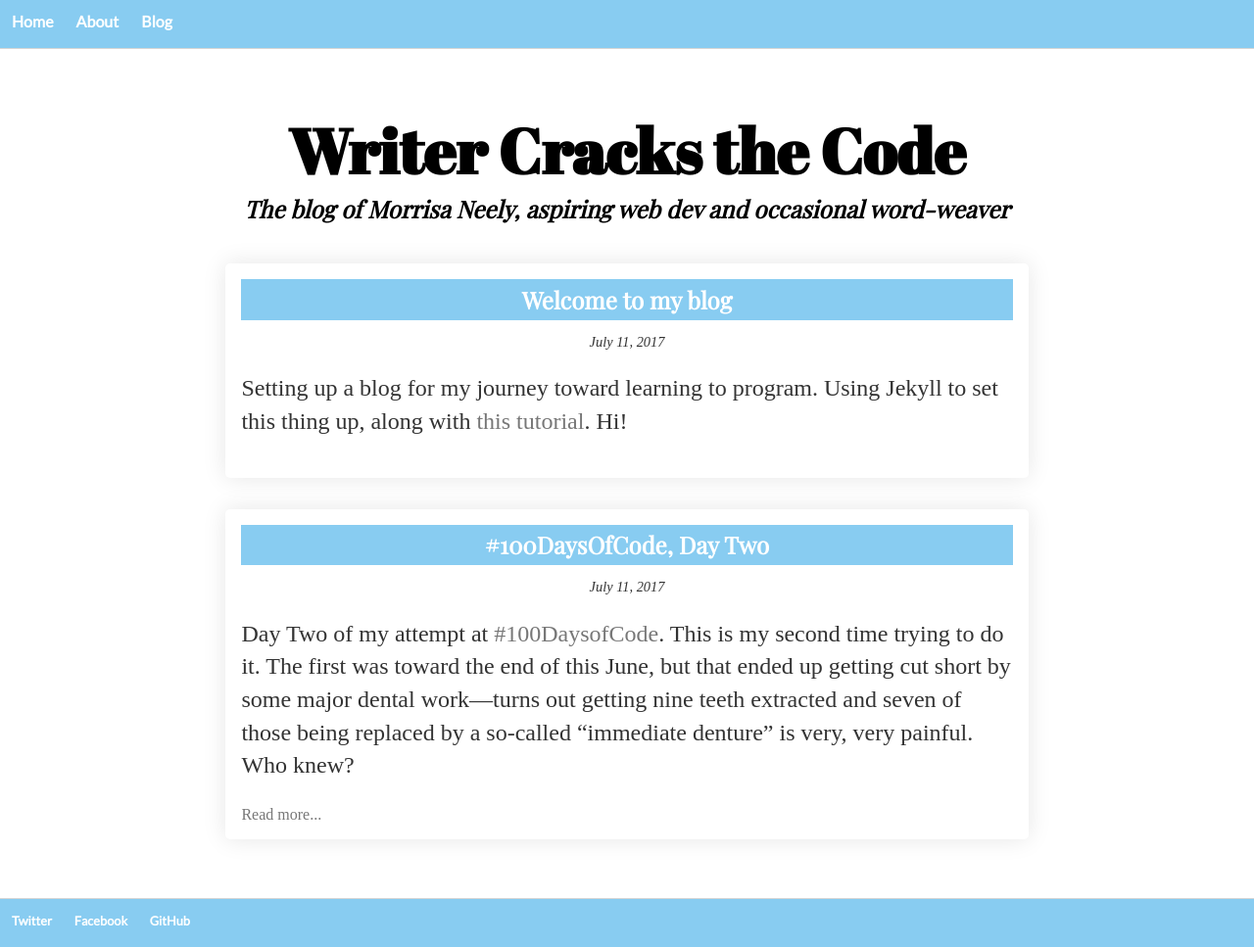
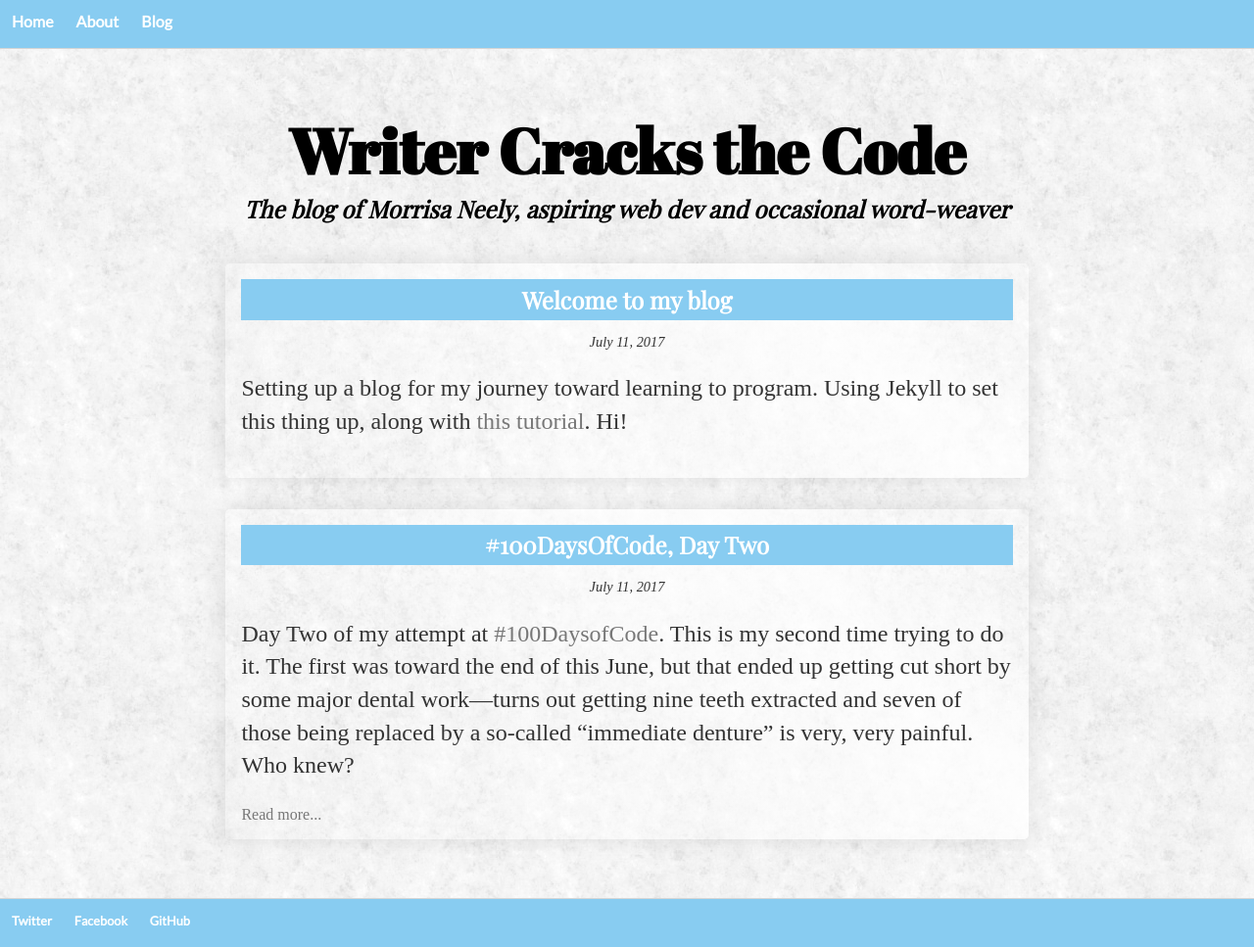
Before and after one commit to morrisa-n/morrisa-n.github.io, a Jekyll site: the page built from index.html, in a window 1280 px wide. Shown: the whole page at 98% size. Built offline with Jekyll 4.4.1, drawn with Linux system fonts in a browser that asks for light colours.

Commit message:
CSS Changes

```diff
--- a/css/main.css
+++ b/css/main.css
@@ -9,7 +9,7 @@
 
 .wrapper {
     width: 100%;
-    background-image: url("Images/fresh_snow.png"); /* Image from Subtle Patterns https://www.toptal.com/designers/subtlepatterns */
+    background-image: url("/Images/fresh_snow.png"); /* Image from Subtle Patterns https://www.toptal.com/designers/subtlepatterns */
     }
 
 .container {
```
